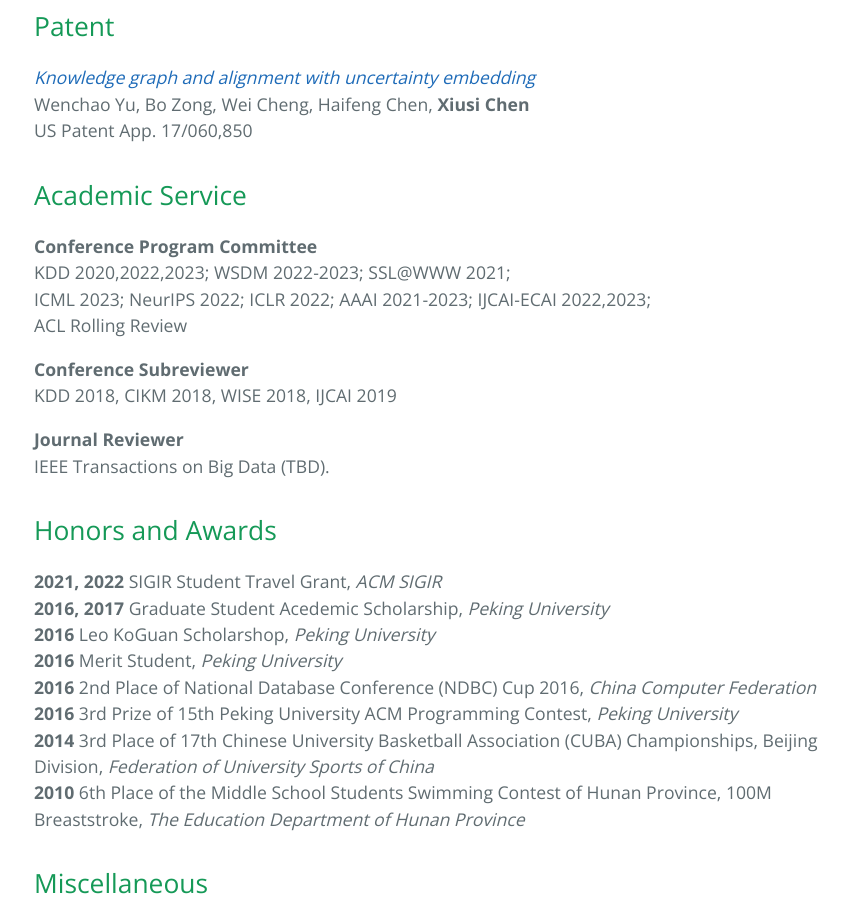
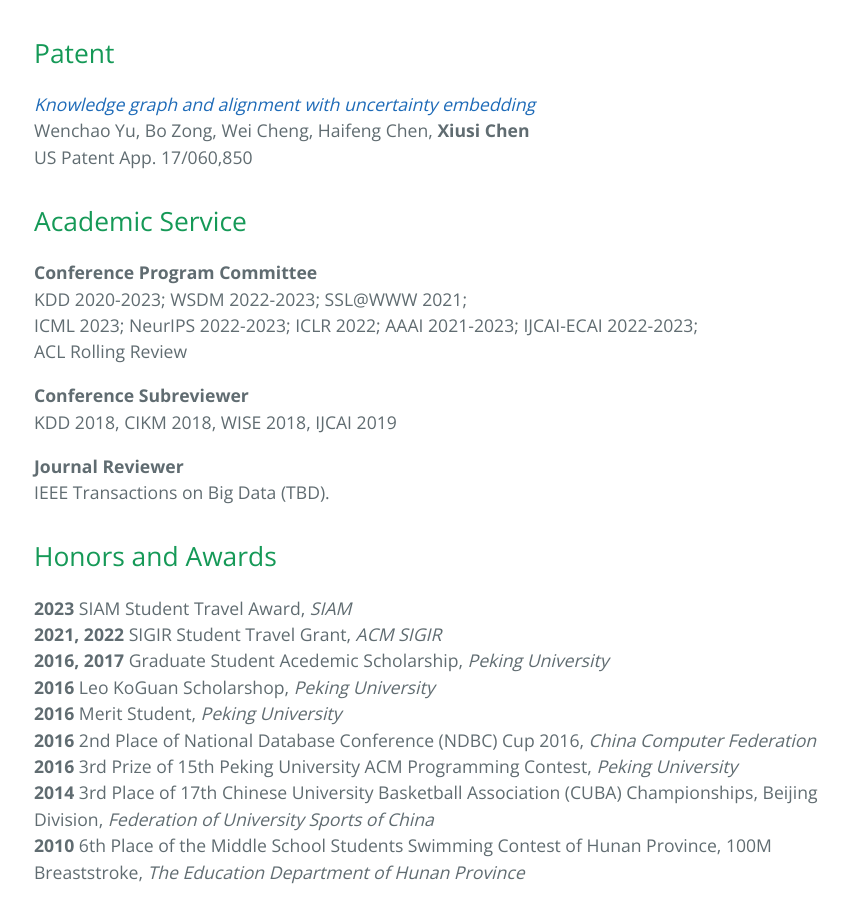
Before and after one commit to xiusic/xiusic.github.io, a Jekyll site: the page built from index.md, in a window 1280 px wide and 900 px high, scrolled down 3481 px. Shown: the whole window, without its empty margins (190-1039 px from the left). Built offline with Jekyll 4.4.1, drawn with Linux system fonts in a browser that asks for light colours; our own code applies the rules of GitHub Pages for plain Markdown files; some of the changed text lies outside the part shown.

Commit message:
Update index.md

```diff
--- a/index.md
+++ b/index.md
@@ -59,6 +59,7 @@ Jinliang Deng, Du Yin, Yi Yang, **Xiusi Chen**, Jiewen Deng, Renhe Jiang, Xuan S
 [_Gotta: Generative Few-shot Question Answering by Prompt-based Cloze Data Augmentation_](papers/gotta.pdf)
 **Xiusi Chen**, Yu Zhang, Jinliang Deng, Jyun-Yu Jiang and Wei Wang
 SDM 2023
+<span style="color:red">Best Poster Award (Honorable Mention)</span>
 
 [_Scalable Graph Representation Learning via Locality-Sensitive Hashing_](papers/cikm_b.pdf)
 **Xiusi Chen**, Jyun-Yu Jiang and Wei Wang
@@ -133,8 +134,8 @@ US Patent App. 17/060,850
 
 ## Academic Service
 **Conference Program Committee**
-KDD 2020,2022,2023; WSDM 2022-2023; SSL@WWW 2021;
-ICML 2023; NeurIPS 2022; ICLR 2022; AAAI 2021-2023; IJCAI-ECAI 2022,2023;
+KDD 2020-2023; WSDM 2022-2023; SSL@WWW 2021;
+ICML 2023; NeurIPS 2022-2023; ICLR 2022; AAAI 2021-2023; IJCAI-ECAI 2022-2023;
 ACL Rolling Review
 
 **Conference Subreviewer**
@@ -144,6 +145,7 @@ KDD 2018, CIKM 2018, WISE 2018, IJCAI 2019
 IEEE Transactions on Big Data (TBD).
 
 ## Honors and Awards
+**2023**  SIAM Student Travel Award, _SIAM_
 **2021, 2022**  SIGIR Student Travel Grant, _ACM SIGIR_
 **2016, 2017**  Graduate Student Acedemic Scholarship, _Peking University_
 **2016**  Leo KoGuan Scholarshop, _Peking University_
```
